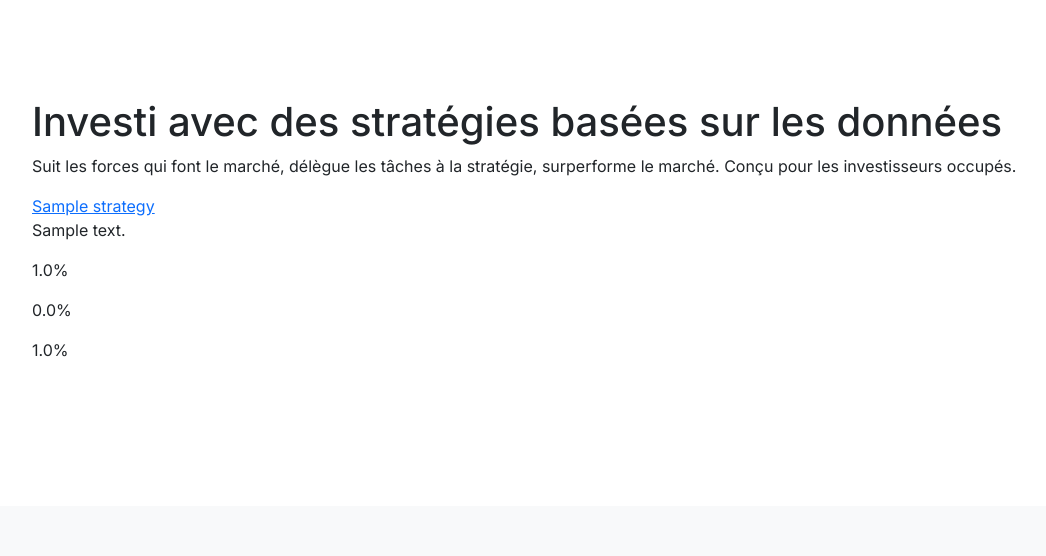
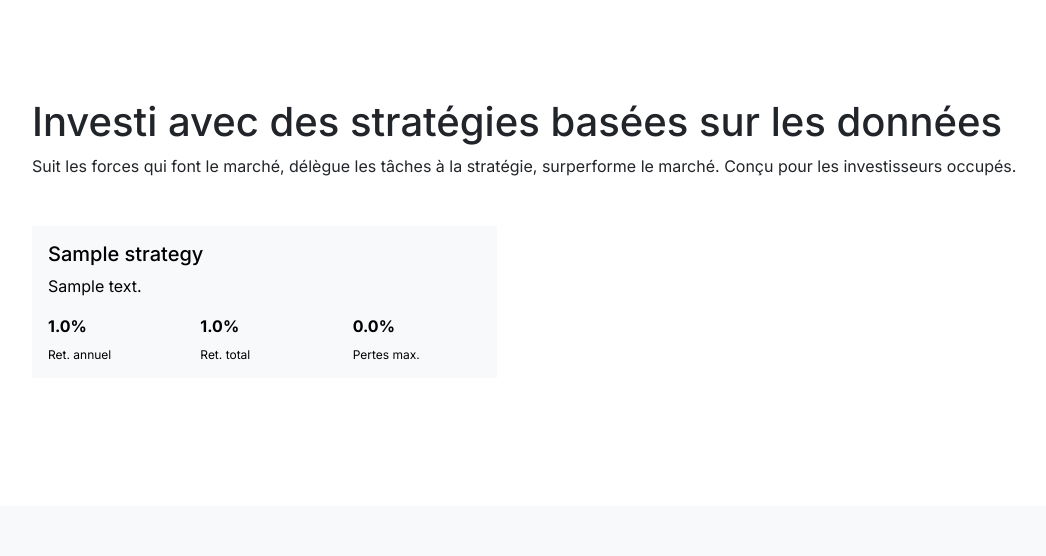
Before and after one commit to lakonguina/ecaflip, a FastAPI app: page /strategies in a window 1280 px wide. Shown: the part 156-712 px from the top of the page, without its empty margins (50-1096 px from the left). Run offline with FastAPI, Linux system fonts and the light colour scheme; tables that the repository leaves empty hold one stand-in row (values such as "Sample post").

Commit message:
style(app): improve strategies page layout

```diff
--- a/app/templates/base.html
+++ b/app/templates/base.html
@@ -68,8 +68,10 @@
 <body>
     <nav class="navbar navbar-expand-lg">
         <div class="container">
-            <img src="{{ url_for('static', path='/logo.png') }}" alt="Dinitie" class="navbar-brand"
-                style="width: 100px;">
+            <a href="{{ url_for('index') }}">
+                <img src="{{ url_for('static', path='/logo.png') }}" alt="Dinitie" class="navbar-brand"
+                    style="width: 100px;">
+            </a>
             <button class="navbar-toggler" type="button" data-bs-toggle="collapse" data-bs-target="#navbarTogglerDemo02"
                 aria-controls="navbarTogglerDemo02" aria-expanded="false" aria-label="Toggle navigation">
                 <span class="navbar-toggler-icon"></span>
--- a/app/templates/strategies.html
+++ b/app/templates/strategies.html
@@ -5,17 +5,35 @@
     <h1>Investi avec des stratégies basées sur les données</h1>
     <p>Suit les forces qui font le marché, délègue les tâches à la stratégie, surperforme le marché. Conçu pour les
         investisseurs occupés.</p>
-    <div class="row">
-
-    {% for strategy in strategy_data %}
-        <div class="col-md-4">
-            <a href="{{ url_for('strategy', slug=strategy.strategy.slug) }}">{{ strategy.strategy.name }}</a>
-            <p>{{ strategy.strategy.description }}</p>
-            <p>{{ strategy.annual_return }}%</p>
-            <p>{{ strategy.max_drawdown }}%</p>
-            <p>{{ strategy.total_return }}%</p>
-        </div>
-    {% endfor %}
+    <div class="row mt-5">
+        {% for strategy in strategy_data %}
+        <a href="{{ url_for('strategy', slug=strategy.strategy.slug) }}" class="link-underline link-underline-opacity-0 text-body-emphasis">
+            <div class="col-md-5 p-3 bg-light">
+                <h5>{{ strategy.strategy.name }}</h5>
+                <p>{{ strategy.strategy.description }}</p>
+                <div class="row">
+                    <div class="col-md-4">
+                        <strong>{{ strategy.annual_return }}%</strong>
+                        <div>
+                            <sub>Ret. annuel</sub>
+                        </div>
+                    </div>
+                    <div class="col-md-4">
+                        <strong>{{ strategy.total_return }}%</strong>
+                        <div>
+                            <sub>Ret. total</sub>
+                        </div>
+                    </div>
+                    <div class="col-md-4">
+                        <strong>{{ strategy.max_drawdown }}%</strong>
+                        <div>
+                            <sub>Pertes max.</sub>
+                        </div>
+                    </div>
+                </div>
+            </div>
+        </a>
+        {% endfor %}
     </div>
 </section>
 {% endblock %}
```
